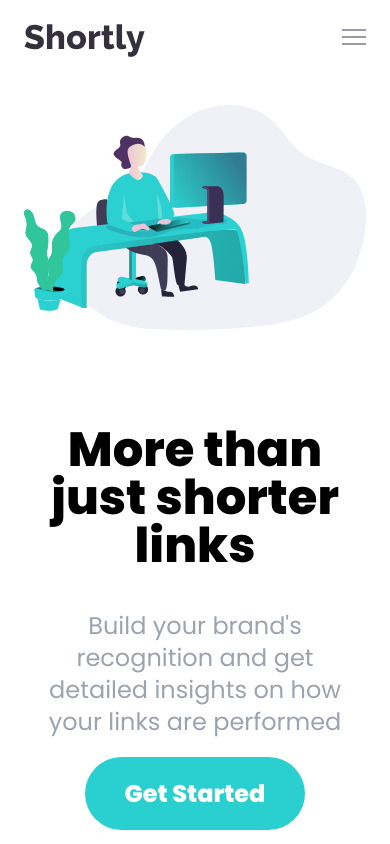
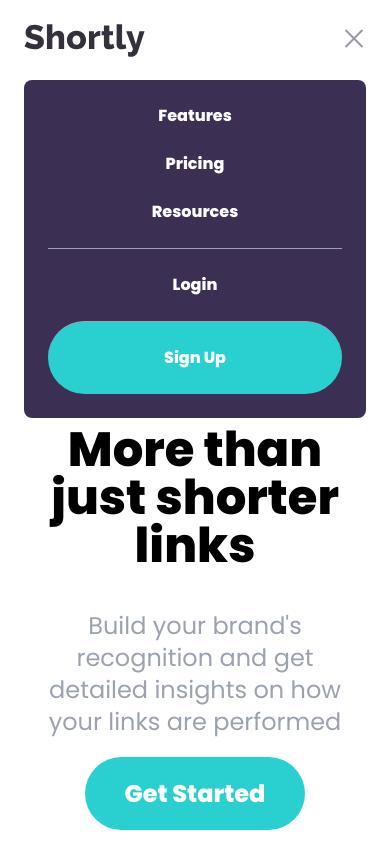
Before and after one commit to Baruti-1/url-shortener, a React (Vite) app: page / in a window 390 px wide. Both pictures are taken after a click on the button 354 px from the left and 40 px from the top of the page. Shown: the top 844 px of the page. Built offline with nearby package versions, Linux system fonts and the light colour scheme.

Commit message:
Toggle mobile menu on mobile screen

```diff
--- a/src/components/Navigation.jsx
+++ b/src/components/Navigation.jsx
@@ -1,7 +1,16 @@
-import { NavLink } from 'react-router-dom';
+import { useState } from 'react';
+import { Link } from 'react-router-dom';
 import logo from '../assets/images/logo.svg';
 
-const DesktopNavigation = () => {
+const Navigation = () => {
+  const [mobile, setMobile] = useState(false);
+  const [humburger, setHumburger] = useState(true);
+
+  const toggleMobileMenu = () => {
+    setMobile(!mobile);
+    setHumburger(!humburger);
+  };
+
   return (
     <div>
       {/* nav container */}
@@ -14,41 +23,44 @@ const DesktopNavigation = () => {
             <img src={logo} alt="logo" />
             {/* left menu */}
             <div className="hidden space-x-8 font-bold lg:flex">
-              <NavLink
+              <Link
                 to="#"
                 className="text-grayishViolet hover:text-veryDarkViolet"
               >
                 Features
-              </NavLink>
-              <NavLink
+              </Link>
+              <Link
                 to="#"
                 className="text-grayishViolet hover:text-veryDarkViolet"
               >
                 Pricing
-              </NavLink>
-              <NavLink
+              </Link>
+              <Link
                 to="#"
                 className="text-grayishViolet hover:text-veryDarkViolet"
               >
                 Resources
-              </NavLink>
+              </Link>
             </div>
           </div>
           {/* right buttons menu */}
           <div className="hidden items-center font-bold text-grayishViolet space-x-4 lg:flex">
             <div className="hover:text-veryDarkViolet">Login</div>
-            <NavLink
+            <Link
               to="#"
               className="px-8 py-3 font-bold text-white bg-cyan rounded-full hover:opacity-70"
             >
               Sign Up
-            </NavLink>
+            </Link>
           </div>
           {/* hamburger buttons */}
           <button
             id="menu-btn"
             type="button"
-            className="block hamburger lg:hidden focus:outline-none"
+            className={`block hamburger lg:hidden focus:outline-none ${
+              !humburger && 'open'
+            }`}
+            onClick={toggleMobileMenu}
           >
             <span className="hamburger-top"></span>
             <span className="hamburger-middle"></span>
@@ -56,9 +68,39 @@ const DesktopNavigation = () => {
           </button>
         </div>
         {/* mobile menu */}
+        {mobile && (
+          <div
+            id="menu"
+            className="absolute p-6 rounded-lg bg-darkViolet left-6 right-6 top-20 z-100"
+          >
+            <div className="flex flex-col items-center justify-center w-full space-y-6 font-bold text-white rounded-sm">
+              <Link to="#" className="w-full text-center">
+                Features
+              </Link>
+              <Link to="#" className="w-full text-center">
+                Pricing
+              </Link>
+              <Link to="#" className="w-full text-center">
+                Resources
+              </Link>
+              <Link
+                to="#"
+                className="w-full pt-6 border-t border-gray-400 text-center"
+              >
+                Login
+              </Link>
+              <Link
+                to="#"
+                className="w-full py-6 rounded-full bg-cyan border-t border-gray-400 text-center"
+              >
+                Sign Up
+              </Link>
+            </div>
+          </div>
+        )}
       </nav>
     </div>
   );
 };
 
-export default DesktopNavigation;
+export default Navigation;
```
